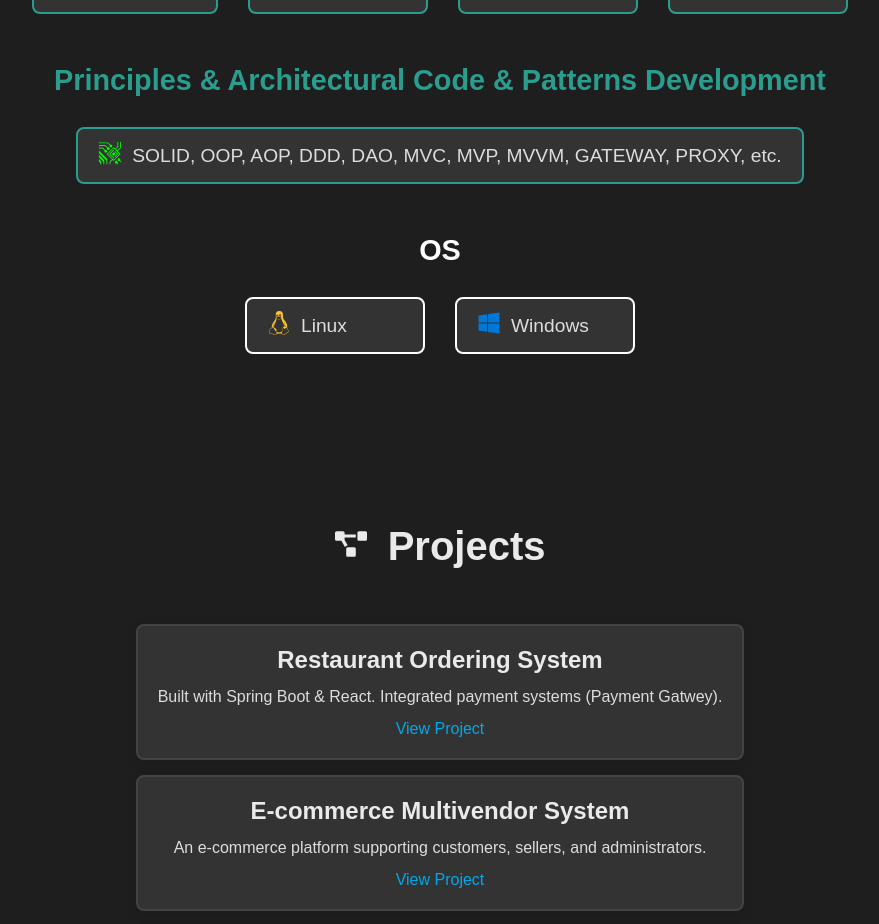
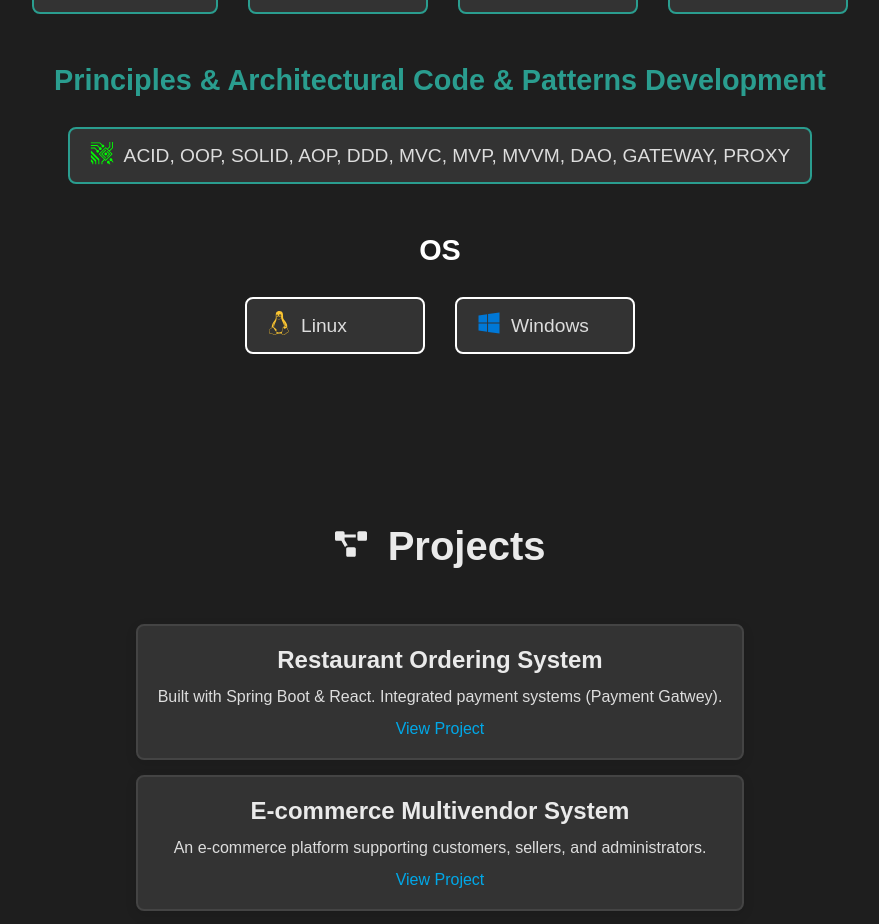
Before and after one commit to mypy125/Portfolio, a React (Vite) app: page /#/ in a window 1280 px wide. Shown: the part 1980-2904 px from the top of the page, without its empty margins (200-1079 px from the left). Built offline with nearby package versions, Linux system fonts and the light colour scheme; no server answers.

Commit message:
added_new_skill_acid

```diff
--- a/src/data/skillsData.jsx
+++ b/src/data/skillsData.jsx
@@ -76,7 +76,7 @@ export const skillsData = [
       category: 'Principles & Architectural Code & Patterns Development',
       color: '#2a9d8f',
       items: [
-        { icon: <GiCircuitry />, name: 'SOLID, OOP, AOP, DDD, DAO, MVC, MVP, MVVM, GATEWAY, PROXY, etc.', iconColor: '#00FF00' },
+        { icon: <GiCircuitry />, name: 'ACID, OOP, SOLID, AOP, DDD, MVC, MVP, MVVM, DAO, GATEWAY, PROXY', iconColor: '#00FF00' },
       ],
     },
     {
```
